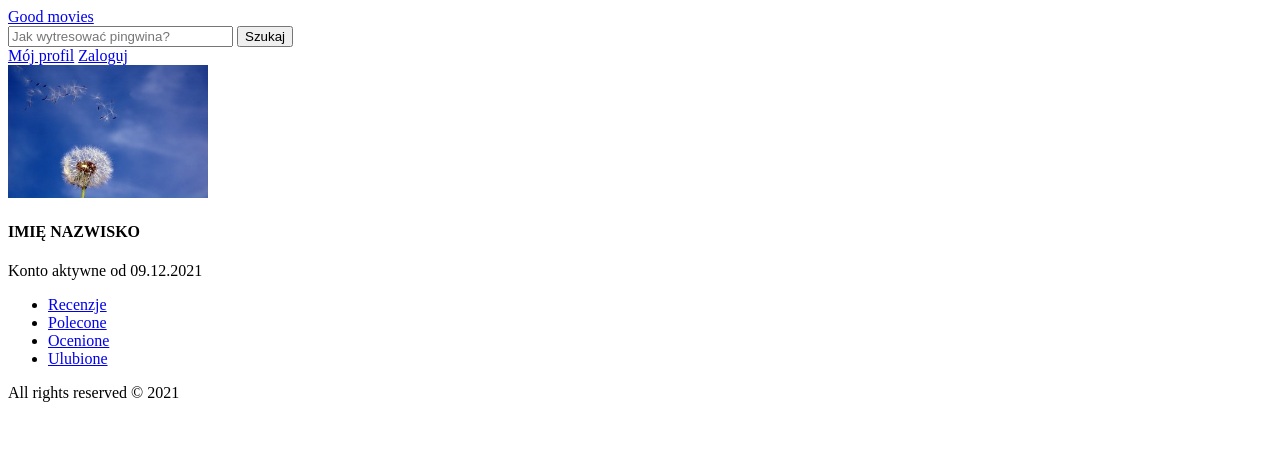
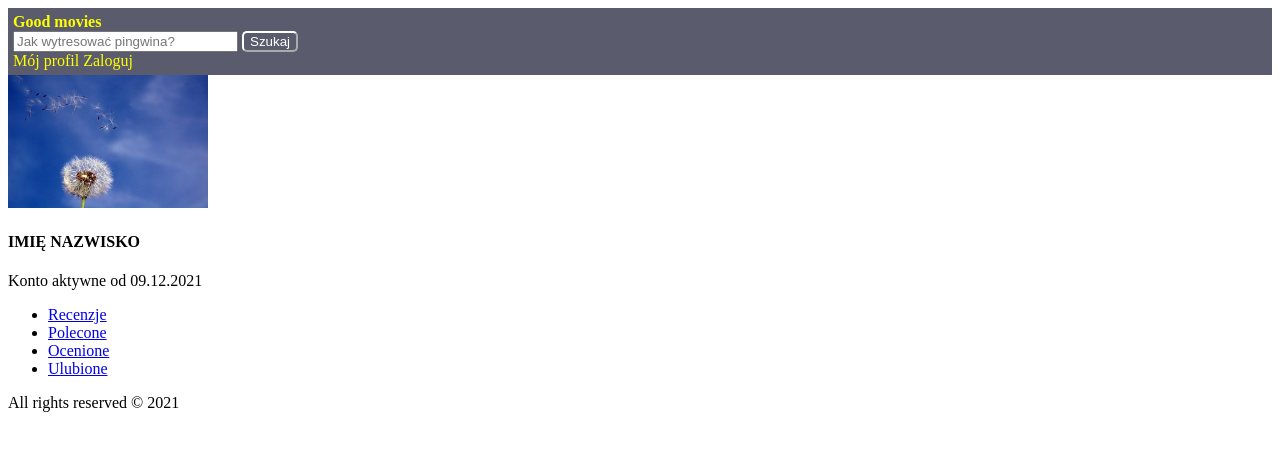
Before and after one commit to fracz/ggit-frontend-1, a plain HTML site: page my_profile.html in a window 1280 px wide. Drawn offline with Linux system fonts and the light colour scheme.

Commit message:
Working on CSS

```diff
--- /dev/null
+++ b/my_profile.css
@@ -0,0 +1,20 @@
+nav {
+	background-color: #5A5C6E;
+	padding: 5px;
+}
+
+nav a {
+	color: yellow;
+	text-decoration: none;
+}
+
+.portal-name {
+	font-weight: bold;
+}
+
+nav button {
+	background-color: #5A5C6E;
+	border-color: white;
+	border-radius: 5px;
+	color: white;
+}
--- a/my_profile.html
+++ b/my_profile.html
@@ -8,12 +8,14 @@
 
         <!-- Title -->
         <title>Good movies</title>
+
+		<link rel="stylesheet" href="my_profile.css">
     </head>
 
     <body>
         <!-- Navbar -->
         <nav>
-            <a href="index.html">Good movies</a>
+            <a href="index.html" class="portal-name">Good movies</a>
 
             <form>
                 <input type="search" placeholder="Jak wytresować pingwina?" size="25" aria-label="Search">
```
